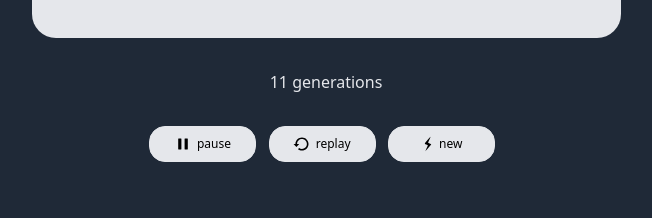
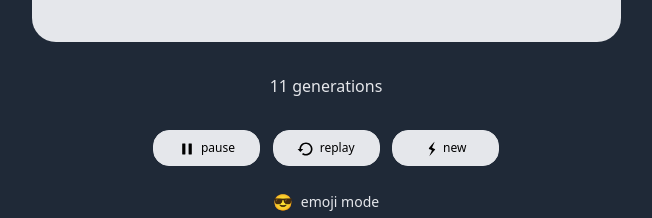
Before and after one commit to themarquisdesheric/game-of-life, a Svelte app: page / in a window 1280 px wide. Shown: the part 579-797 px from the top of the page, without its empty margins (314-966 px from the left). Built offline with nearby package versions, Linux system fonts and the light colour scheme.

Commit message:
add emoji mode toggle and style

```diff
--- a/src/App.svelte
+++ b/src/App.svelte
@@ -2,6 +2,7 @@
 	import { onDestroy } from 'svelte'
 	import { interval } from './stores'
 	import Button from './components/Button.svelte'
+	import Toggle from './components/Toggle.svelte'
 	import Cell from './components/Cell.svelte'
 	import { PlayIcon, PauseIcon, RestartIcon, NewIcon } from './components/icons'
 	import { createGameBoard, updateGameBoard, isEvolutionOver, messages } from './utils'
@@ -9,16 +10,17 @@
 
 	const BOARD_LENGTH = 12
 	let initialGameBoard: GameBoard = createGameBoard(BOARD_LENGTH)
+	let gameBoard = initialGameBoard
 	let evolutionOver: EvolutionOver = false
 	let evolutionPaused = false
 	let generations = 1
 	let emojiMode = false
 
-	$: gameBoard = initialGameBoard
+	console.log('emojiMode', emojiMode);
 
 	const processNextTick = () => {
 		const newGameBoard = updateGameBoard(gameBoard)
-		// evolution has ended when gameboards cease to differ
+
 		evolutionOver = isEvolutionOver({
 			oldGameBoard: gameBoard,
 			newGameBoard,
@@ -60,12 +62,17 @@
 		clearInterval($interval)
 	}
 
+	const toggleEmojiMode = () => {
+		emojiMode = !emojiMode
+	}
+
 	playEvolution()
 
 	onDestroy(() => clearInterval($interval))
 </script>
 
-<main class="min-h-screen flex flex-col justify-center items-center text-center bg-gray-800">
+<main class="min-h-screen bg-gray-800">
+	<div class="content-wrapper flex flex-col justify-center items-center mx-auto pt-8 text-center">
 		<div class="game-board-wrapper rounded-3xl bg-gray-200">
 			<div class="game-board grid grid-rows-{BOARD_LENGTH} grid-cols-{BOARD_LENGTH} gap-x-px gap-y-px bg-gray-800 border border-gray-800">
 				{#each gameBoard as row}
@@ -76,7 +83,7 @@
 			</div>
 		</div>
 
-	<p class="mt-8 text-gray-200" class:italic={evolutionOver}>
+		<p class="message mt-8 text-gray-200" class:italic={evolutionOver}>
 			{#if evolutionOver}
 				{evolutionOver.message}
 			{:else}
@@ -84,7 +91,7 @@
 			{/if}
 		</p>
 
-	<div class="my-8">
+		<div class="mt-8 mb-6">
 			{#if !evolutionOver}
 				{#if evolutionPaused}
 					<Button onClick={playEvolution}>
@@ -102,10 +109,13 @@
 				<RestartIcon />&nbsp;
 				replay
 			</Button>
-		<Button onClick={newEvolution} classes="mr-0">
+			<Button onClick={newEvolution}>
 				<NewIcon />
 				new
 			</Button>
+		</div>
+
+		<Toggle {emojiMode} {toggleEmojiMode} />
 	</div>
 </main>
 
@@ -113,8 +123,16 @@
   @tailwind base;
   @tailwind utilities;
 
+	.content-wrapper {
+		width: fit-content;
+	}
+
 	.game-board {
 		width: fit-content;
+	}
+
+	.message {
+		max-width: 345px;
 	}
 
 	svg {
--- a/src/components/Button.svelte
+++ b/src/components/Button.svelte
@@ -1,12 +1,8 @@
 <script lang="ts">
 	export let onClick: () => void
-  export let classes = ''
 </script>
 
-<button
-  on:click={onClick}
-  class="mr-2 p-2 border rounded-2xl bg-gray-200 {classes}"
->
+<button on:click={onClick} class="mr-2 p-2 border rounded-2xl bg-gray-200">
   <slot></slot>
 </button>
 
@@ -15,4 +11,8 @@
     width: 107px;
     font-size: 0.75rem;
   }
+
+  button:last-of-type {
+    margin-right: 0;
+  }
 </style>
--- /dev/null
+++ b/src/components/Toggle.svelte
@@ -0,0 +1,16 @@
+<script lang="ts">
+  export let toggleEmojiMode: () => void
+  export let emojiMode: boolean
+</script>
+
+<button on:click={toggleEmojiMode} class="flex items-center text-gray-200">
+  {#if emojiMode}
+    <span class="mr-2">
+      <span class="relative top-0.5 inline-block w-4 h-4 bg-gradient-to-br from-gray-400" />
+    </span>
+    <span class="text-sm">block mode</span>
+  {:else}
+    <span class="mr-2">😎</span>
+    <span class="text-sm">emoji mode</span>
+  {/if}
+</button>
--- a/src/utils/boardUpdating.ts
+++ b/src/utils/boardUpdating.ts
@@ -184,6 +184,7 @@ export const messages = {
   prosperity: (generations: number) =>
     `It took ${generations} generations for this population to achieve prosperity. Their numbers remain constant, their ranks immortal.`,
   completeWizardhood: 'This population has achieved complete wizardhood. Their numbers remain constant, their ranks immortal.',
+  infiniteLoop: 'This population has fallen into an infinite loop.',
 }
 
 type isEvolutionOverArgs = {
@@ -211,6 +212,7 @@ export const isEvolutionOver = ({ newGameBoard, oldGameBoard, generations, emoji
   if (emojiMode && nonWizardFound) return false
 
   const { gameBoard: oldGameBoardNoAgeInGenerations } = removeAgeInGenerationsAndFlagCells({ gameBoard: oldGameBoard, emojiMode })
+  // evolution has ended when gameboards cease to differ
   const boardsAreEqual = _isEqual(oldGameBoardNoAgeInGenerations, newGameBoardNoAgeInGenerations)
 
   if (boardsAreEqual) return {
```
Lines whose indentation alone changed are shown as unchanged.
